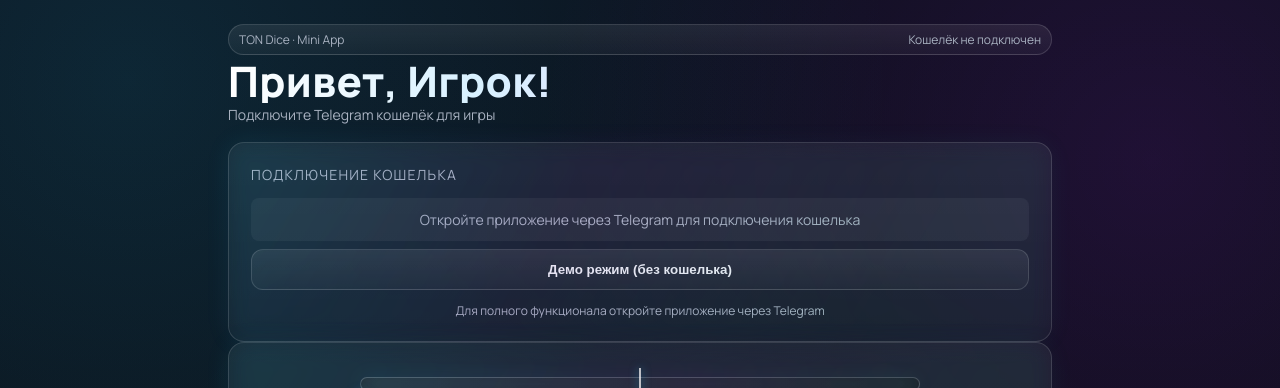
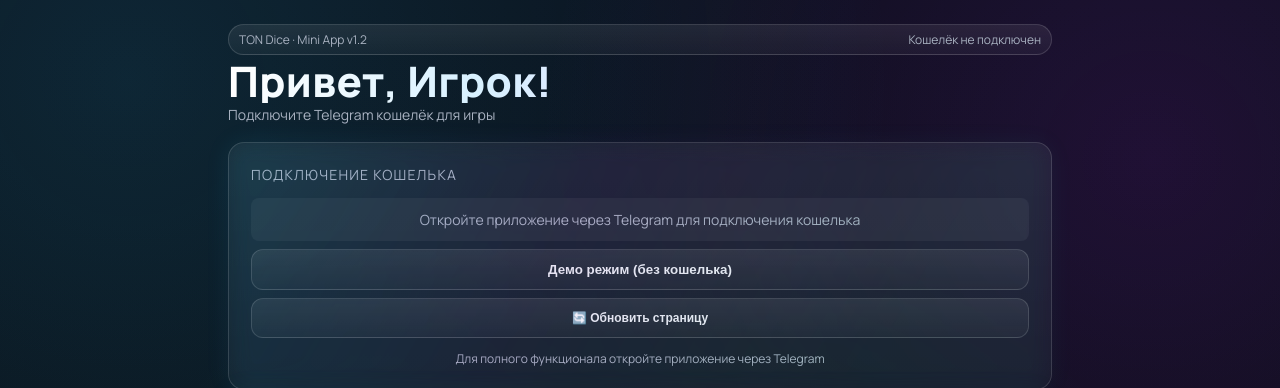
Before and after one commit to Mediumyuang/dice, a React (Vite) app in the folder web/: page / in a window 1280 px wide. Shown: the top 388 px of the page. Built offline with nearby package versions, Linux system fonts and the light colour scheme; no server answers.

Commit message:
feat: add debug logging and force refresh button for better Telegram WebApp detection

```diff
--- a/web/src/ui/App.tsx
+++ b/web/src/ui/App.tsx
@@ -27,6 +27,11 @@ function InnerApp(): React.JSX.Element {
     const [balance, setBalance] = useState<number>(1000);
 
     useEffect(() => {
+        console.log('=== TON DICE APP INITIALIZATION ===');
+        console.log('Current time:', new Date().toISOString());
+        console.log('Window location:', window.location.href);
+        console.log('User agent:', navigator.userAgent);
+
         const wa = (window as any).Telegram?.WebApp;
         console.log('Telegram WebApp check:', {
             hasTelegram: !!(window as any).Telegram,
@@ -105,10 +110,12 @@ function InnerApp(): React.JSX.Element {
                             setStatus('Ошибка инициализации Telegram WebApp');
                         }
                     } else {
+                        console.log('Telegram WebApp still not found after retry');
                         setStatus('Telegram WebApp не найден. Используйте демо режим.');
                     }
                 }, 1000);
             } else {
+                console.log('Not in Telegram - browser mode');
                 setStatus('Режим браузера - используйте демо режим для тестирования');
                 setTgAvailable(false);
             }
@@ -310,7 +317,7 @@ function InnerApp(): React.JSX.Element {
         <div className="app">
             <div className="container">
                 <div className="badge" style={{ justifyContent: 'space-between', width: '100%' }}>
-                    <span>TON Dice · Mini App</span>
+                    <span>TON Dice · Mini App v1.2</span>
                     <span className="status">
                         {connected ? 'Telegram кошелёк подключен' : 'Кошелёк не подключен'}
                     </span>
@@ -370,6 +377,16 @@ function InnerApp(): React.JSX.Element {
                             style={{ width: '100%', marginTop: 8 }}
                         >
                             Демо режим (без кошелька)
+                        </button>
+                        <button
+                            className="button button-secondary"
+                            onClick={() => {
+                                console.log('Force refresh clicked');
+                                window.location.reload();
+                            }}
+                            style={{ width: '100%', marginTop: 8, fontSize: '12px' }}
+                        >
+                            🔄 Обновить страницу
                         </button>
                         <div style={{ marginTop: 12, fontSize: 12, color: '#a9b2c1', textAlign: 'center' }}>
                             {tgAvailable ?
```
